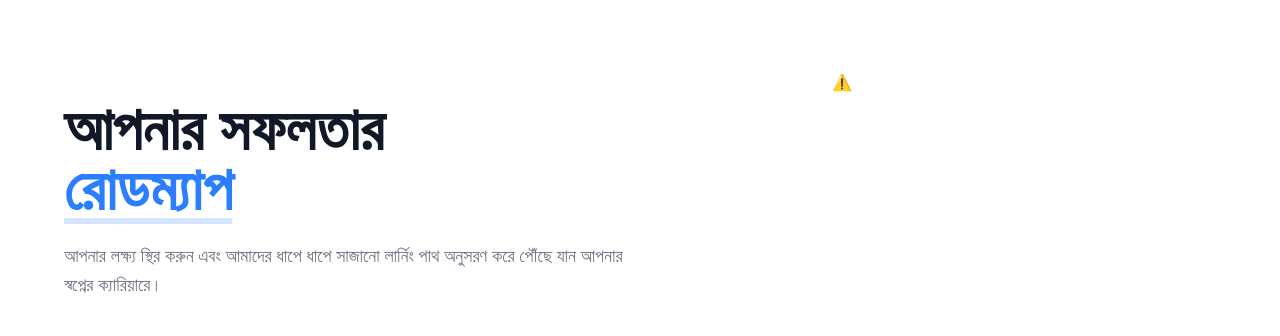
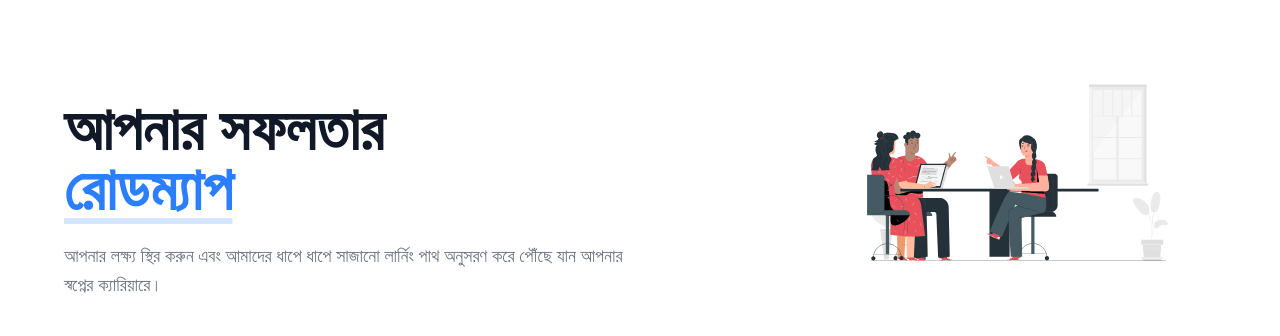
Before and after one commit to kousar-21/chorcha, a React (Vite) app: page /learningPath in a window 1280 px wide. Shown: the part 123-459 px from the top of the page. Built offline with nearby package versions, Linux system fonts and the light colour scheme; no server answers.

Commit message:
added animation in learning path

```diff
--- a/src/Pages/LearningPath.jsx
+++ b/src/Pages/LearningPath.jsx
@@ -1,6 +1,7 @@
 import React from 'react';
 import { motion } from 'framer-motion';
 import { Player } from '@lottiefiles/react-lottie-player';
+import roadmapAnimation from '../assets/our-team.json'
 
 const LearningPath = () => {
   const steps = [
@@ -53,7 +54,7 @@ const LearningPath = () => {
             <Player
               autoplay
               loop
-              src="https://lottie.host/57f1f0e4-5464-448f-891a-7b3b784a0c8b/pM8H89h59R.json"
+              src={roadmapAnimation}
               style={{ height: '100%', width: '100%' }}
             />
           </div>
```
